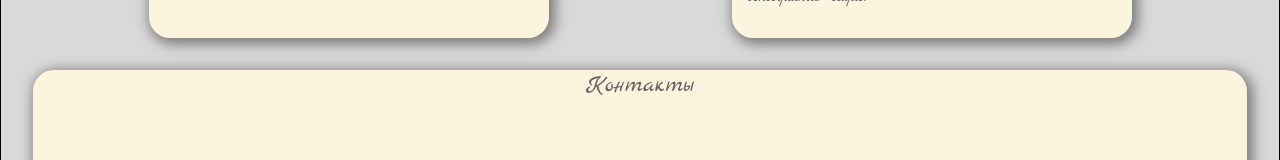
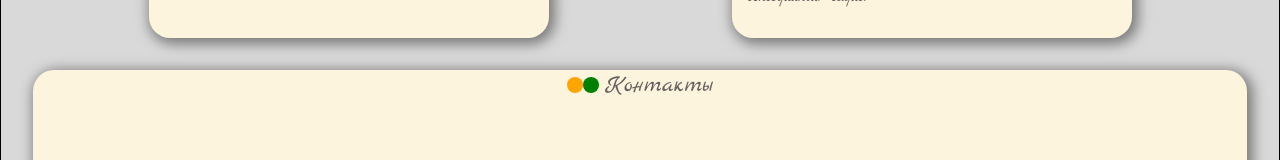
Before and after one commit to ozzbabym/riiska, a plain HTML site: page index.html in a window 1280 px wide. Shown: the part 1443-1603 px from the top of the page. Drawn offline with Linux system fonts and the light colour scheme.

Commit message:
add two figure

```diff
--- a/index.css
+++ b/index.css
@@ -78,6 +78,8 @@ body {
     text-align: center;
     font-size: 24px;
     margin-bottom: 8px;
+    display: flex;
+    justify-content: center;
 }
 
 .header_menu-btn-list-wrapper.header_menu-btn-list-wrapper--show  .header_menu-btn-list {
--- a/index.html
+++ b/index.html
@@ -239,7 +239,15 @@
             </section>
         </section>
         <footer class="page-footer">
-            <div class="location-description-text-title">Контакты</div>
+            <div class="location-description-text-title">
+                <div class="header_menu-list-pizza-riiska-figure">
+                    <div class="header_menu-list-pizza-riiska-figure-item header_menu-list-pizza-riiska-figure-item--orange"></div>
+                    <div class="header_menu-list-pizza-riiska-figure-item header_menu-list-pizza-riiska-figure-item--green"></div>
+                </div>
+                <div>
+                    Контакты
+                </div>
+            </div>
         </footer>
     </div>
     <script src="jquery.js"></script>
```
